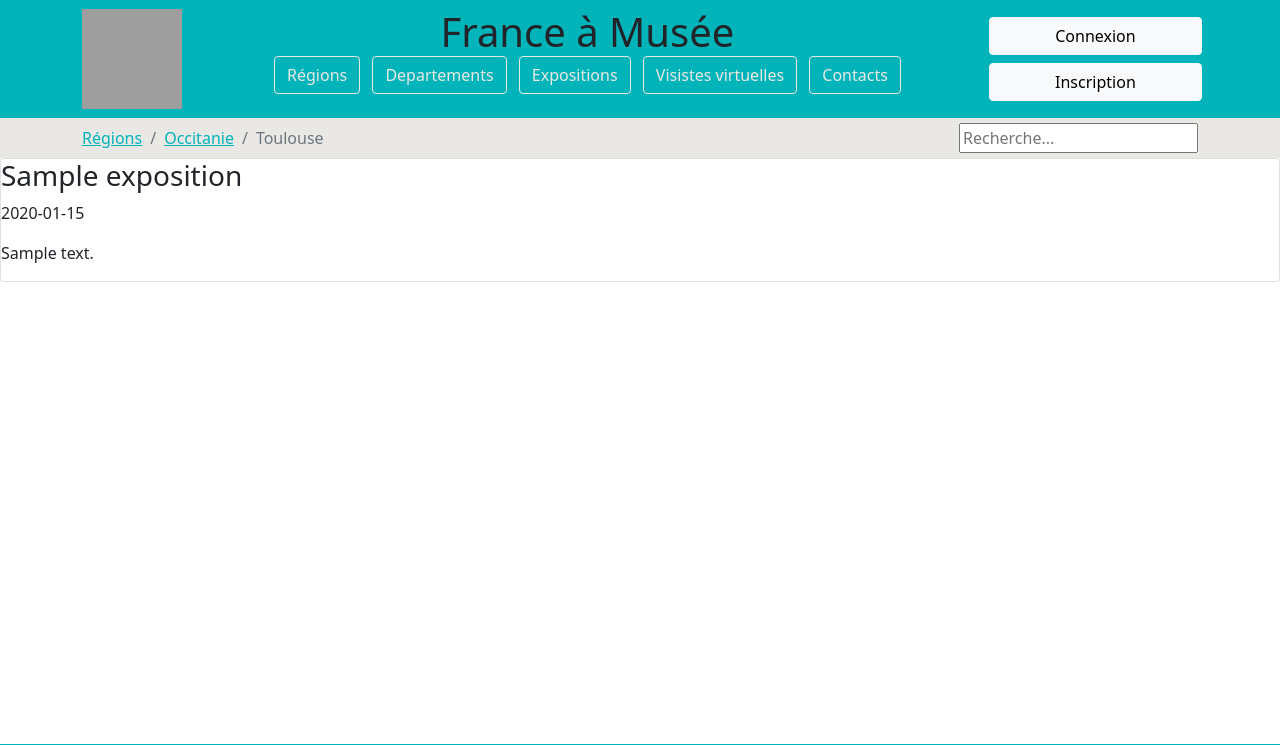
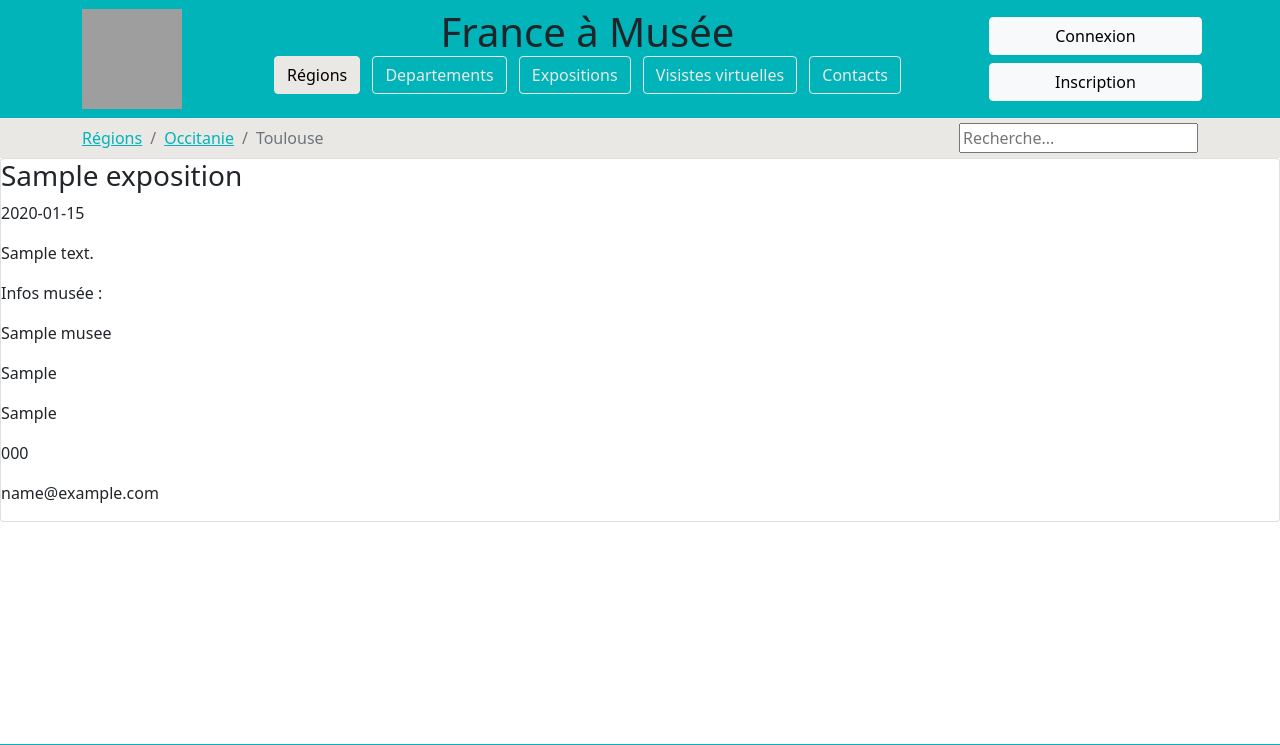
Before and after one commit to Chrissdroid/studious-fiesta, a PHP site: page /expositions.php in a window 1280 px wide. Shown: the top 745 px of the page. Run offline with PHP 8.4, Linux system fonts and the light colour scheme; tables that the repository leaves empty hold one stand-in row (values such as "Sample post"); grey boxes are pictures that could not be loaded.

Commit message:
add infos musee for expositions page

```diff
--- a/assets/sql/request.sql
+++ b/assets/sql/request.sql
@@ -39,5 +39,5 @@ A eux seuls, le pavillon mauresque et son jardin de plantes asiatiques et médit
 
 INSERT INTO exposition(NOM, DATE, DESCRIPTION, ID_musee)
 VALUES
-("Musée des Augustins", "31-02-2021","Le musée des Augustins, fondé en 1793, est l'un des plus anciens musées de France avec le Louvre. Hébergé dans un superbe couvent des XIVe et XVe siècles sur 9 000 m² doté d’un cloître intact et complété d’une nouvelle aile au  XIXe s., c’est le musée des beaux-arts de la ville de Toulouse. Ses collections comptent plus de 4 000 œuvres, peintures et sculptures principalement.",1),
-("Musée des Sapins", "31-02-2021", "Le musée des Augustins, fondé en 1793, est l'un des plus anciens musées de France avec le Louvre. Hébergé dans un superbe couvent des XIVe et XVe siècles sur 9 000 m² doté d’un cloître intact et complété d’une nouvelle aile au  XIXe s., c’est le musée des beaux-arts de la ville de Toulouse. Ses collections comptent plus de 4 000 œuvres, peintures et sculptures principalement.",2);
+("Exposition", "31-02-2021","Le musée des Augustins, fondé en 1793, est l'un des plus anciens musées de France avec le Louvre. Hébergé dans un superbe couvent des XIVe et XVe siècles sur 9 000 m² doté d’un cloître intact et complété d’une nouvelle aile au  XIXe s., c’est le musée des beaux-arts de la ville de Toulouse. Ses collections comptent plus de 4 000 œuvres, peintures et sculptures principalement.",1),
+("Exposition", "31-02-2021", "Le musée des Augustins, fondé en 1793, est l'un des plus anciens musées de France avec le Louvre. Hébergé dans un superbe couvent des XIVe et XVe siècles sur 9 000 m² doté d’un cloître intact et complété d’une nouvelle aile au  XIXe s., c’est le musée des beaux-arts de la ville de Toulouse. Ses collections comptent plus de 4 000 œuvres, peintures et sculptures principalement.",2);
--- a/public/departement.php
+++ b/public/departement.php
@@ -20,11 +20,11 @@
             $departements = $DepartementRepository->selectAll();
 
             foreach($departements as $departement ) {
-                $departementObj = new Departement($departement);
+                $Departement = new Departement($departement);
                 ?>
                     <div class="card">
-                        <h3> <?= $departementObj->get_nom() ?></h3>
-                        <img style="width:150px" src="<?= $departementObj->get_photo() ?>"/>
+                        <h3> <?= $Departement->get_nom() ?></h3>
+                        <img style="width:150px" src="<?= $Departement->get_photo() ?>"/>
                     </div>
                 <?php
                     };
--- a/public/expositions.php
+++ b/public/expositions.php
@@ -1,5 +1,7 @@
 <?php require_once "../src/includes/exposition/ExpositionEntity.php" ?>
 <?php require '../src/includes/exposition/ExpositionRepository.php' ?>
+<?php require '../src/includes/musee/MuseeRepository.php' ?>
+<?php require '../src/includes/musee/MuseeEntity.php' ?>
 <?php require '../src/base/initialisation.php'; ?>
 
 
@@ -18,14 +20,23 @@
 
             $ExpositionRepository = new ExpositionRepository($bdd);
             $expos = $ExpositionRepository->selectAll();
+            $MuseeRepository = new MuseeRepository($bdd);
 
             foreach($expos as $expo) {
-                $expoObj = new Exposition($expo);
+                $Exposition = new Exposition($expo);
+                $Musee = new Musee($MuseeRepository->selectById($Exposition->get_idMusee()));
+
                 ?>
                     <div class="card">
-                        <h3><?= $expoObj->get_nom() ?></h3>
-                        <p><?= $expoObj->get_date() ?></p>
-                        <p><?= $expoObj->get_description() ?></p>
+                        <h3><?= $Exposition->get_nom() ?></h3>
+                        <p><?= $Exposition->get_date() ?></p>
+                        <p><?= $Exposition->get_description() ?></p>
+                        <p>Infos musée :</p>
+                        <p><?= $Musee->get_nom()?></p>
+                        <p><?= $Musee->get_adresse()?></p>
+                        <p><?= $Musee->get_ville()?></p>
+                        <p><?= $Musee->get_telephone()?></p>
+                        <p><?= $Musee->get_email()?></p>
                     </div>
                 <?php
                     };
--- a/public/index.php
+++ b/public/index.php
@@ -15,10 +15,8 @@
         <?php require '../src/includes/header.php'; ?>
 
         <?php
-
             $MuseeRepository = new MuseeRepository($bdd);
             $musees = $MuseeRepository->selectAll();
-
             foreach($musees as $musee ) {
                 $museeObj = new Musee($musee);
                 ?>
--- a/public/regions.php
+++ b/public/regions.php
@@ -18,11 +18,11 @@
             $regions = $RegionRepository->selectAll();
 
             foreach($regions as $region ) {
-                $regionObj = new Region($region);
+                $Region = new Region($region);
                 ?>
                     <div class="card" >
-                        <h3> <?= $regionObj->get_nom() ?></h3>
-                        <img style="width:150px" src="<?= $regionObj->get_photo() ?>"/>
+                        <h3> <?= $Region->get_nom() ?></h3>
+                        <img style="width:150px" src="<?= $Region->get_photo() ?>"/>
                     </div>
                 <?php
                     };
--- a/src/includes/header.php
+++ b/src/includes/header.php
@@ -7,7 +7,7 @@
                 <div class="text-center">
                     <span class="h1">France à Musée</span>
                     <ul class="list-inline">
-                        <li class="list-inline-item"><a class="btn btn-outline-secondary" href="./regions.php">Régions</a></li>
+                        <li class="list-inline-item"><a class="btn btn-outline-secondary active" href="./regions.php">Régions</a></li>
                         <li class="list-inline-item"><a class="btn btn-outline-secondary" href="./departement.php">Departements</a></li>
                         <li class="list-inline-item"><a class="btn btn-outline-secondary" href="./expositions.php">Expositions</a></li>
                         <li class="list-inline-item"><a class="btn btn-outline-secondary" href="./visites-virtuelles.php">Visistes virtuelles</a></li>
--- a/src/includes/musee/MuseeRepository.php
+++ b/src/includes/musee/MuseeRepository.php
@@ -20,4 +20,12 @@ class MuseeRepository
         $req->execute();
         return $req->fetchAll(PDO::FETCH_ASSOC);
     }
+
+    public function selectById(int $id):Array
+	{
+        $req = $this->get_db()->prepare("SELECT * FROM musee WHERE id = :id");
+        $req->bindParam(':id', $id, PDO::PARAM_INT);
+        $req->execute();
+        return $req->fetch();
+    }
 }
```
Also changed, not shown: public/musees.php (+8 -8 lines).
